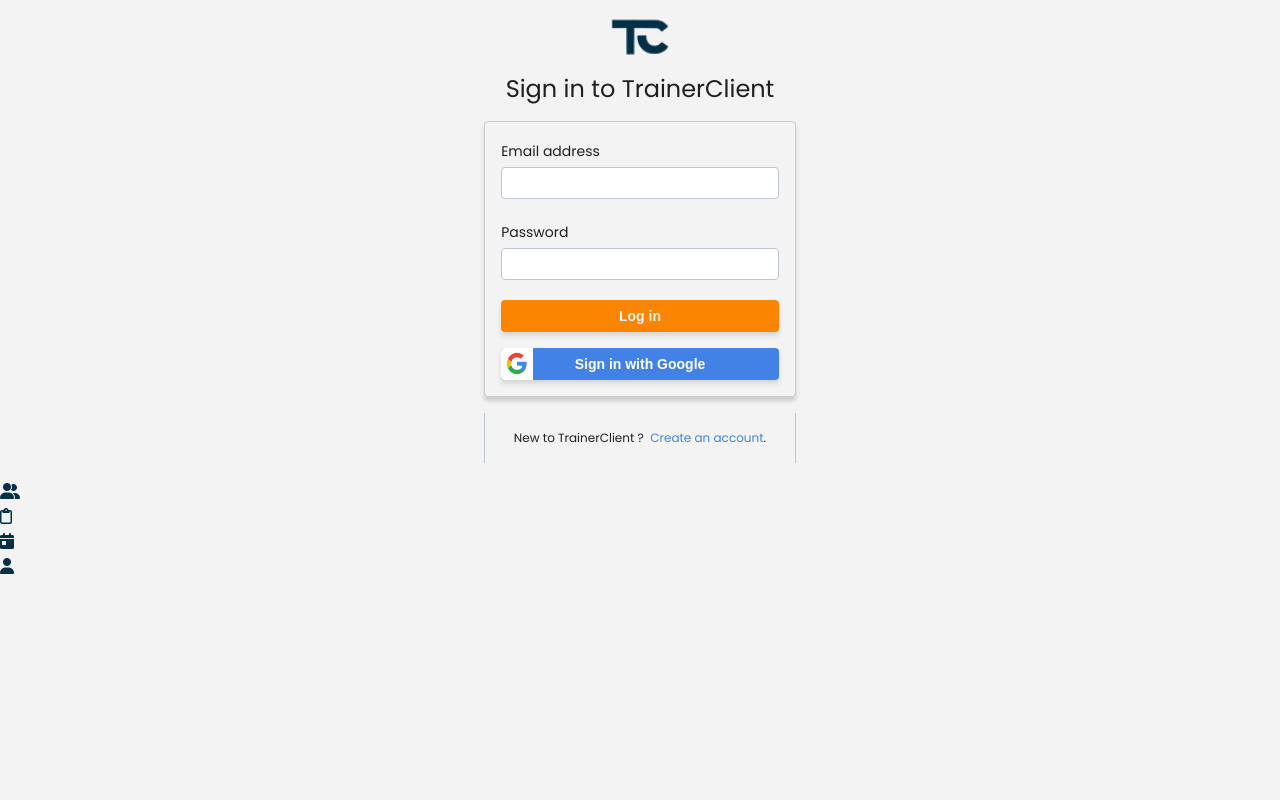
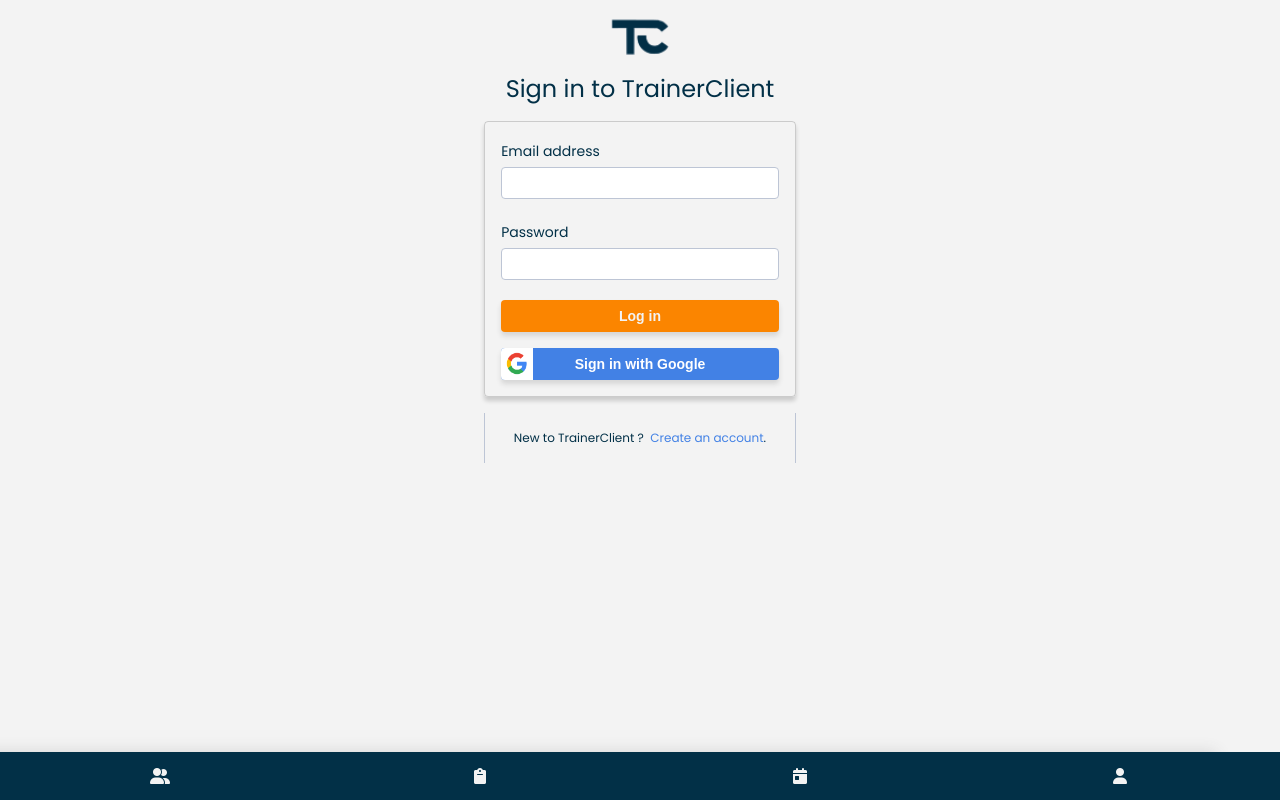
Before and after one commit to l0fl0/trainer-client, a React (Create React App) app in the folder client/: page /login in a window 1280 px wide. Built offline with nearby package versions, Linux system fonts and the light colour scheme; no server answers.

Commit message:
basic structure for profile display

```diff
--- a/client/src/App.jsx
+++ b/client/src/App.jsx
@@ -11,7 +11,7 @@ export const API_URL = "http://localhost:8080";
 function App() {
 	return (
 		<BrowserRouter>
-			<TopNav />
+			{/* <TopNav /> */}
 			<div className="parent">
 				<Switch>
 					<Route path="/login" component={LoginPage} />
--- a/client/src/components/BottomNav/BottomNav.jsx
+++ b/client/src/components/BottomNav/BottomNav.jsx
@@ -1,19 +1,36 @@
 import "./BottomNav.scss";
+import { NavLink } from "react-router-dom";
 export default function BottomNav() {
 	return (
 		<nav className="nav">
-			<div className="nav__item">
+			<NavLink
+				to="/clients"
+				className="nav__item"
+				activeClassName="nav__item--active"
+			>
 				<i className="fas fa-user-friends"></i>
-			</div>
-			<div className="nav__item">
-				<i className="far fa-clipboard"></i>
-			</div>
-			<div className="nav__item">
+			</NavLink>
+			<NavLink
+				to="/program-builder"
+				className="nav__item"
+				activeClassName="nav__item--active"
+			>
+				<i className="fas fa-clipboard"></i>
+			</NavLink>
+			<NavLink
+				to="/scheduler"
+				className="nav__item"
+				activeClassName="nav__item--active"
+			>
 				<i className="fas fa-calendar-day"></i>
-			</div>
-			<div className="nav__item">
+			</NavLink>
+			<NavLink
+				to="/profile"
+				className="nav__item"
+				activeClassName="nav__item--active"
+			>
 				<i className="fas fa-user"></i>
-			</div>
+			</NavLink>
 		</nav>
 	);
 }
--- a/client/src/components/BottomNav/BottomNav.scss
+++ b/client/src/components/BottomNav/BottomNav.scss
@@ -1,7 +1,28 @@
 @use "../../sass/partials/variables" as *;
 @use "../../sass/partials/mixins" as *;
+
 .nav {
+	position: fixed;
+	bottom: 0;
+	width: 100%;
+	display: flex;
+	justify-content: space-around;
+	background-color: $dark-blue;
+	box-shadow: -4rem 0 1rem rgba(70, 70, 70, 0.164);
 	&__item {
-		color: $dark-blue;
+		color: $white;
+		border-radius: 4px;
+		height: 3rem;
+		width: 3.5rem;
+		display: flex;
+		justify-content: center;
+		padding: 1rem;
+		&--active {
+			color: $dark-blue;
+			border: 1px solid $dark-blue;
+			border-bottom: none;
+			margin-top: -0.5rem;
+			background-color: $white;
+		}
 	}
 }
--- a/client/src/components/Buttons/Buttons.scss
+++ b/client/src/components/Buttons/Buttons.scss
@@ -16,7 +16,7 @@ button {
 	color: $white;
 	background-color: $orange;
 	overflow: hidden;
-	box-shadow: 0px 4px 5px rgba(70, 70, 70, 0.164);
+	box-shadow: $box-shadow;
 	&:active {
 		box-shadow: 3px 2px 3px rgba(70, 70, 70, 0.164);
 	}
--- a/client/src/index.scss
+++ b/client/src/index.scss
@@ -14,7 +14,7 @@ body {
 	font-family: "Poppins", "Lucida Sans", sans-serif;
 	font-weight: 400;
 	font-size: 1rem;
-	color: $black;
+	color: $dark-blue;
 	background-color: $white;
 }
 
--- a/client/src/pages/Profile/Profile.jsx
+++ b/client/src/pages/Profile/Profile.jsx
@@ -2,6 +2,7 @@ import "./Profile.css";
 import React from "react";
 
 import Buttons from "../../components/Buttons/Buttons";
+import Input from "../../components/Input/Input";
 export default function Profile({ user }) {
 	const loginStrava = (e) => {
 		e.preventDefault();
@@ -11,19 +12,47 @@ export default function Profile({ user }) {
 		window.location = `http://www.strava.com/oauth/authorize?client_id=76994&response_type=code&redirect_uri=${redirect_uri}&approval_prompt=force&scope=${scope}`;
 	};
 
+	user.title = "Trainer";
+	user.certified = true;
 	return (
 		<div>
 			<h1>Welcome {user.firstName || ""}</h1>
-
-			<Buttons
-				text="Connect To Strava"
-				iconLeft="fab fa-strava "
-				onClick={loginStrava}
-			/>
+			<header>
+				<img src={user.image} alt="" />
+				<div>
+					<h2>{user.displayName}</h2>
+					{user.certified ? <h3>{user.title}</h3> : null}
+				</div>
+			</header>
 		</div>
 	);
 }
 
+/* EDIT PROFILE PAGE
+	const settings = [
+		"sign out",
+		user.firstName,
+		"Billing & Plans",
+		"Notifications",
+		"Password",
+		"Orginizations",
+		"Socials",
+		"location",
+	];
+<h1>Public Profile</h1>
+<img src={user.image} alt={user.displayName + "profile picture"} />
+<Input label="Name" />
+<label htmlFor="userBio"></label>
+<textarea
+	name="userBio"
+	placeholder="Share a little about youself and increase your visability."
+></textarea>
+<Buttons
+	text="Connect To Strava"
+	iconLeft="fab fa-strava "
+	onClick={loginStrava}
+/>
+*/
 //? Authorize client to access strava data
 // http://www.strava.com/oauth/authorize?client_id=76994&response_type=code&redirect_uri=http://localhost:3000/profile.com/exchange_token&approval_prompt=force&scope=activity:read_all
 //? Authorization code
--- a/client/src/sass/partials/_variables.scss
+++ b/client/src/sass/partials/_variables.scss
@@ -7,7 +7,6 @@ $honey: #ffb703;
 $orange: #fb8500;
 $cloud: #bdc5d5;
 $white: #f3f3f3;
-$black: #1f1f1f;
 $error: #80302f;
 // Breakpoints
 $tablet-breakpoint: 768px;
@@ -23,3 +22,4 @@ $desktop-padding: 7rem;
 $page-shadow: 0 1px 4px $cloud;
 // divider
 $divider: 1px solid $cloud;
+$box-shadow: 0px 4px 5px rgba(70, 70, 70, 0.164);
```
